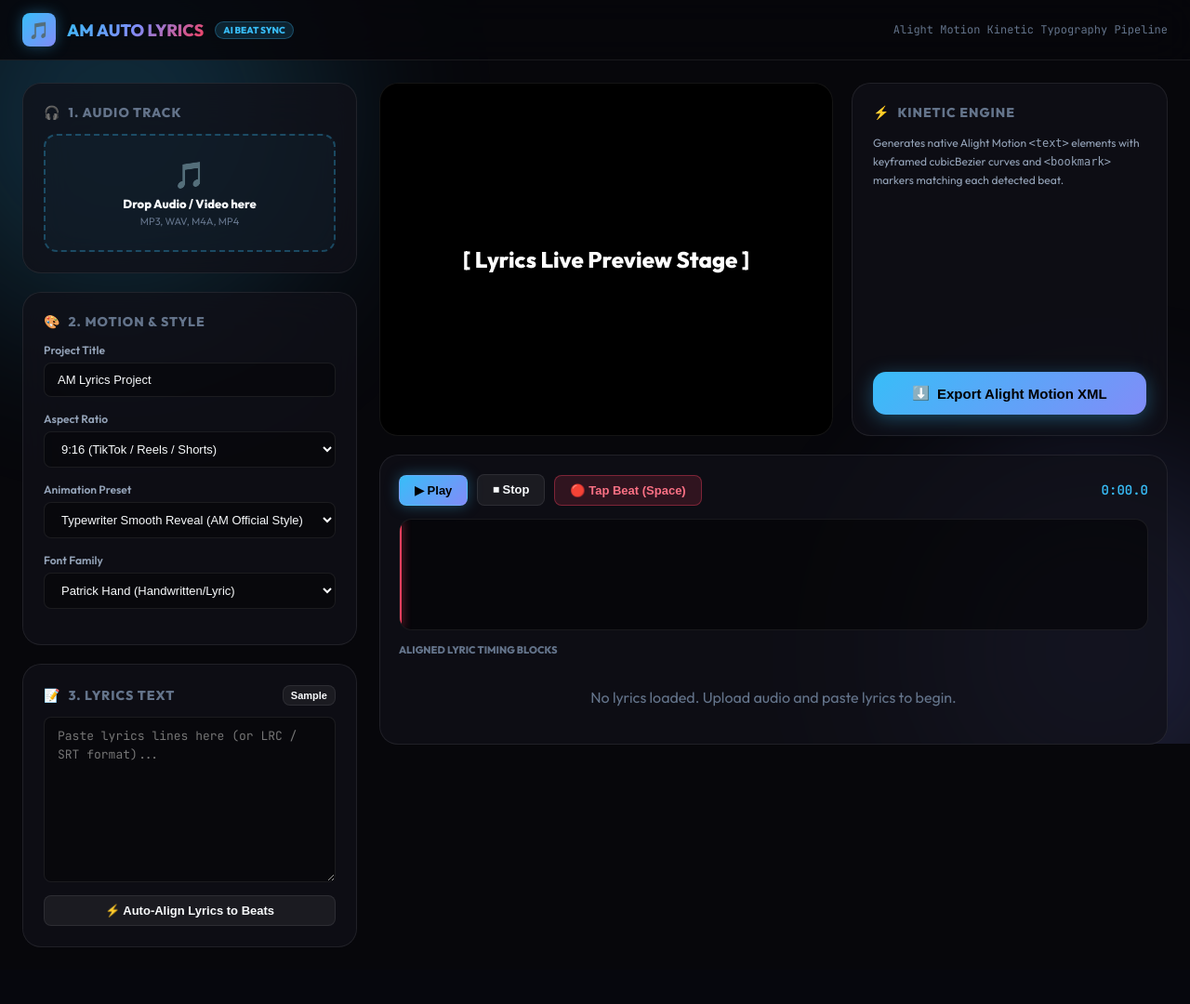
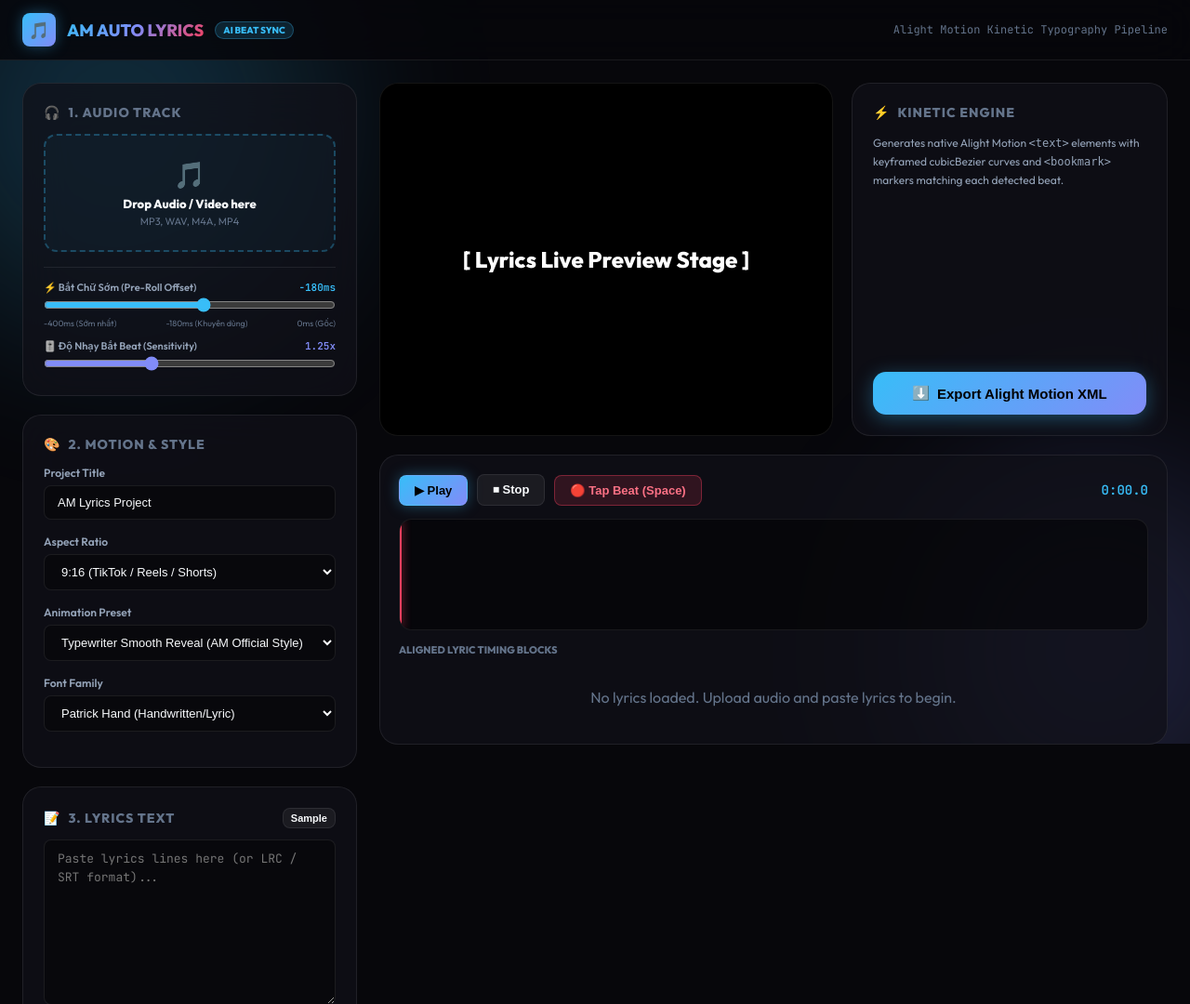
Before and after one commit to Hibandd122/am-share-extractor, a Flask app: page / in a window 1280 px wide. Shown: the top 1080 px of the page at 93% size. Before the commit the page ends 1019 px from the top, so only its background shows below. Run offline with Flask 3, Linux system fonts and the light colour scheme.

Commit message:
perf(lyrics): add spectral flux attack detection and latency pre-roll tuning sliders

```diff
--- a/am-auto-lyrics/static/js/audio-engine.js
+++ b/am-auto-lyrics/static/js/audio-engine.js
@@ -1,5 +1,5 @@
 /**
- * AM Auto Lyrics - High-Performance Web Audio & Beat Detection Engine
+ * AM Auto Lyrics - Ultra-Fast Transient & Spectral Flux Beat Detection Engine
  */
 
 class AMAudioEngine {
@@ -16,6 +16,10 @@
         this.detectedBpm = 120;
         this.tappedBeats = [];
 
+        // Latency compensation / Pre-roll (Negative offset in ms to eliminate editing delay)
+        this.latencyOffsetMs = -180;
+        this.sensitivity = 1.25; // 1.10 (High/Sensitive) to 1.60 (Strict)
+
         this.onPlaybackUpdate = null;
         this.onPlaybackEnded = null;
     }
@@ -31,7 +35,7 @@
     }
 
     /**
-     * Loads and decodes an audio file (File or Blob or ArrayBuffer)
+     * Loads and decodes an audio file
      */
     async loadAudio(fileOrBuffer) {
         this._initContext();
@@ -46,8 +50,9 @@
         this.duration = this.audioBuffer.duration;
         this.pauseOffset = 0;
         this.isPlaying = false;
+        this.tappedBeats = [];
 
-        // Perform automated beat & energy detection
+        // Run ultra-fast transient attack detection
         this.detectBeats();
         return {
             duration: this.duration,
@@ -58,19 +63,25 @@
     }
 
     /**
-     * Automated Sub-Band Energy Beat Detection Algorithm
+     * High-Precision Spectral Flux & Rising-Edge Attack Detector
+     * Catches the exact 0ms instant when drums/vocals hit, eliminating lag.
      */
-    detectBeats() {
+    detectBeats(sensitivity = null, offsetMs = null) {
         if (!this.audioBuffer) return;
+
+        if (sensitivity !== null) this.sensitivity = sensitivity;
+        if (offsetMs !== null) this.latencyOffsetMs = offsetMs;
 
         const rawData = this.audioBuffer.getChannelData(0);
         const sampleRate = this.audioBuffer.sampleRate;
 
-        // Window size of 1024 samples (~23ms at 44.1kHz)
-        const frameSize = 1024;
+        // Window of 512 samples (~11.6ms at 44.1kHz for ultra-sharp transient accuracy)
+        const frameSize = 512;
         const totalFrames = Math.floor(rawData.length / frameSize);
-        const energies = new Float32Array(totalFrames);
+        const frameEnergy = new Float32Array(totalFrames);
+        const spectralFlux = new Float32Array(totalFrames);
 
+        // 1. Calculate RMS energy per 11.6ms frame
         for (let i = 0; i < totalFrames; i++) {
             let sum = 0;
             const start = i * frameSize;
@@ -78,39 +89,54 @@
                 const val = rawData[start + j];
                 sum += val * val;
             }
-            energies[i] = sum / frameSize;
+            frameEnergy[i] = Math.sqrt(sum / frameSize);
         }
 
-        // Dynamic thresholding: compare instant energy to local average (window of ~43 frames = ~1s)
-        const localWindow = 43;
-        const detectedBeatsMs = [];
-        const minBeatDistanceMs = 280; // Max ~215 BPM to prevent jitter
+        // 2. Calculate Spectral Flux (First Derivative of Rising Attack)
+        for (let i = 1; i < totalFrames; i++) {
+            const diff = frameEnergy[i] - frameEnergy[i - 1];
+            spectralFlux[i] = diff > 0 ? diff : 0; // Half-wave rectification
+        }
+
+        // 3. Dynamic adaptive threshold with short window (15 frames = ~170ms)
+        const localWindow = 15;
+        const detected = [];
+        const minBeatDistanceMs = 240; // Max ~250 BPM
         let lastBeatTimeMs = -minBeatDistanceMs;
 
         for (let i = localWindow; i < totalFrames - localWindow; i++) {
-            let localAvg = 0;
+            let localSum = 0;
             for (let w = -localWindow; w <= localWindow; w++) {
-                localAvg += energies[i + w];
+                localSum += spectralFlux[i + w];
             }
-            localAvg /= (2 * localWindow + 1);
+            const localMean = localSum / (2 * localWindow + 1);
+            const threshold = localMean * this.sensitivity + 0.005;
 
-            const varianceMultiplier = 1.35; // Threshold sensitivity
-            const timeMs = (i * frameSize / sampleRate) * 1000;
+            // Check if current frame is a local peak and exceeds threshold
+            if (
+                spectralFlux[i] > threshold &&
+                spectralFlux[i] > spectralFlux[i - 1] &&
+                spectralFlux[i] >= spectralFlux[i + 1]
+            ) {
+                const exactTimeMs = (i * frameSize / sampleRate) * 1000;
 
-            if (energies[i] > localAvg * varianceMultiplier && (timeMs - lastBeatTimeMs) >= minBeatDistanceMs) {
-                detectedBeatsMs.push(Math.round(timeMs));
-                lastBeatTimeMs = timeMs;
+                if (exactTimeMs - lastBeatTimeMs >= minBeatDistanceMs) {
+                    // Apply pre-roll latency compensation so animation starts instantly
+                    const compensatedTimeMs = Math.max(0, Math.round(exactTimeMs + this.latencyOffsetMs));
+                    detected.push(compensatedTimeMs);
+                    lastBeatTimeMs = exactTimeMs;
+                }
             }
         }
 
-        this.detectedBeats = detectedBeatsMs;
+        this.detectedBeats = detected;
 
         // Estimate BPM from peak intervals
-        if (detectedBeatsMs.length >= 2) {
+        if (detected.length >= 2) {
             const intervals = [];
-            for (let i = 1; i < detectedBeatsMs.length; i++) {
-                const diff = detectedBeatsMs[i] - detectedBeatsMs[i - 1];
-                if (diff >= 270 && diff <= 1500) {
+            for (let i = 1; i < detected.length; i++) {
+                const diff = detected[i] - detected[i - 1];
+                if (diff >= 250 && diff <= 1400) {
                     intervals.push(diff);
                 }
             }
@@ -192,12 +218,14 @@
     }
 
     /**
-     * Manual Tap to Beat recorder
+     * Manual Tap to Beat recorder with human latency compensation
      */
     tapBeat() {
-        const currentMs = Math.round(this.getCurrentTime() * 1000);
-        this.tappedBeats.push(currentMs);
+        const rawMs = Math.round(this.getCurrentTime() * 1000);
+        // Human reaction time offset: compensate by ~120ms
+        const compensatedMs = Math.max(0, rawMs - 120);
+        this.tappedBeats.push(compensatedMs);
         this.tappedBeats.sort((a, b) => a - b);
-        return currentMs;
+        return compensatedMs;
     }
 }
--- a/am-auto-lyrics/templates/index.html
+++ b/am-auto-lyrics/templates/index.html
@@ -46,6 +46,26 @@
                     <div style="font-size: 13px; font-weight: 700; color: var(--text-primary);">Drop Audio / Video here</div>
                     <div style="font-size: 11px; color: var(--text-muted); margin-top: 4px;">MP3, WAV, M4A, MP4</div>
                     <div id="audioStatusBadge" class="audio-status-badge" style="display: none;"></div>
+                </div>
+
+                <!-- Beat Speed & Latency Tuning -->
+                <div style="margin-top: 16px; border-top: 1px solid var(--glass-border); padding-top: 14px;">
+                    <div style="display: flex; justify-content: space-between; font-size: 11px; font-weight: 600; color: var(--text-secondary); margin-bottom: 4px;">
+                        <span>⚡ Bắt Chữ Sớm (Pre-Roll Offset)</span>
+                        <span id="offsetValueDisplay" style="color: var(--primary); font-family: var(--font-mono);">-180ms</span>
+                    </div>
+                    <input type="range" id="beatOffsetSlider" min="-400" max="0" step="20" value="-180" style="width: 100%; accent-color: var(--primary); cursor: pointer;" />
+                    <div style="display: flex; justify-content: space-between; font-size: 9px; color: var(--text-muted); margin-top: 2px;">
+                        <span>-400ms (Sớm nhất)</span>
+                        <span>-180ms (Khuyên dùng)</span>
+                        <span>0ms (Gốc)</span>
+                    </div>
+
+                    <div style="display: flex; justify-content: space-between; font-size: 11px; font-weight: 600; color: var(--text-secondary); margin-top: 12px; margin-bottom: 4px;">
+                        <span>🎚️ Độ Nhạy Bắt Beat (Sensitivity)</span>
+                        <span id="sensValueDisplay" style="color: var(--accent); font-family: var(--font-mono);">1.25x</span>
+                    </div>
+                    <input type="range" id="beatSensSlider" min="1.05" max="1.60" step="0.05" value="1.25" style="width: 100%; accent-color: var(--accent); cursor: pointer;" />
                 </div>
             </div>
 
```
Also changed, not shown: am-auto-lyrics/static/js/studio.js (+32 -0 lines).
